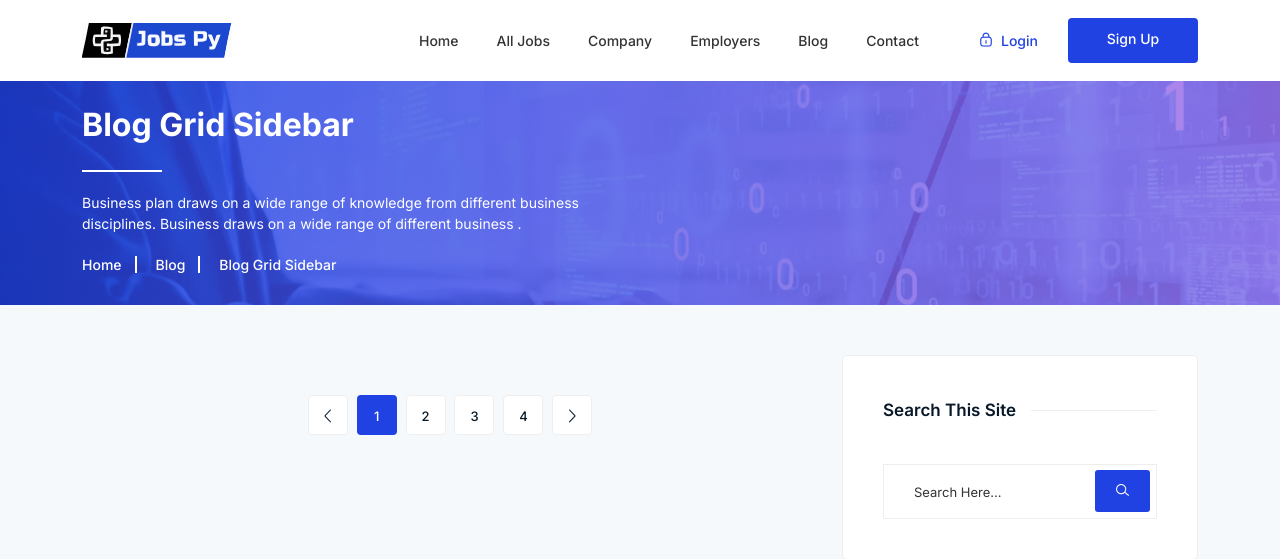
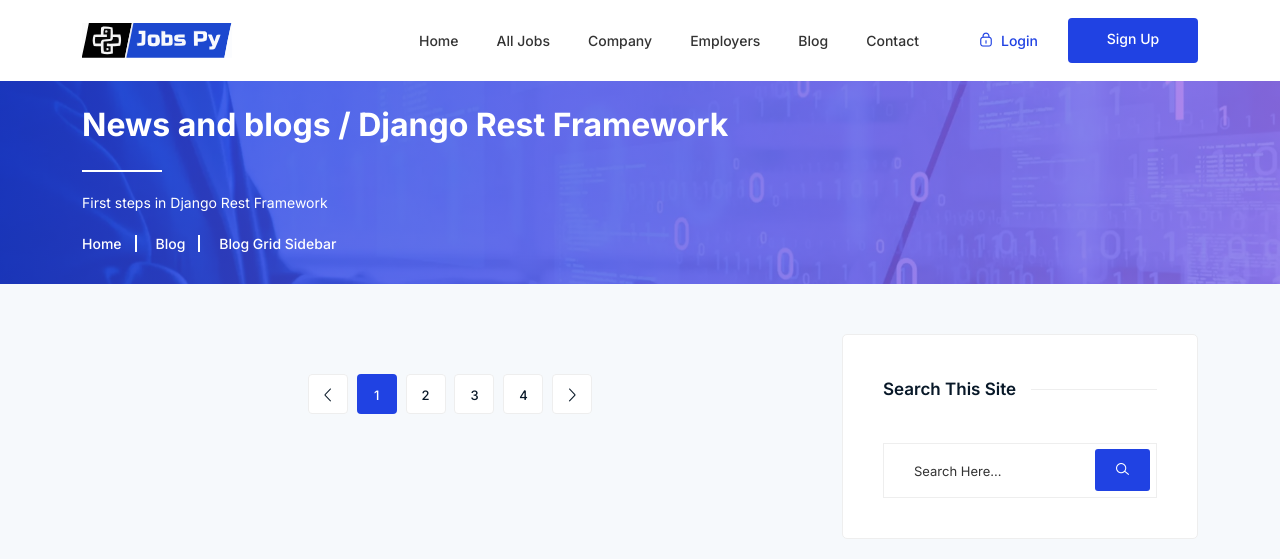
Before and after one commit to Nedelchev86/jobsPy, a Django app: page /api/blogs/ in a window 1280 px wide. Shown: the top 559 px of the page. Run offline with Django 5.2, Linux system fonts and the light colour scheme; data comes from the database, SQL or seed files in the repository; some libraries are stand-ins or nearby versions.

Commit message:
Added DRF

```diff
--- a/templates/blog/blogs.html
+++ b/templates/blog/blogs.html
@@ -12,9 +12,8 @@
             <div class="row">
                 <div class="col-12">
                     <div class="breadcrumbs-content">
-                        <h1 class="page-title">Blog Grid Sidebar</h1>
-                        <p>Business plan draws on a wide range of knowledge from different business<br> disciplines.
-                            Business draws on a wide range of different business .</p>
+                        <h1 class="page-title">News and blogs / Django Rest Framework</h1>
+                        <p>First steps in Django Rest Framework<br> </p>
                     </div>
                     <ul class="breadcrumb-nav">
                         <li><a href="index.html">Home</a></li>
```
Also changed, not shown: static/js/blog_detail.js (added, +26 -0 lines).
